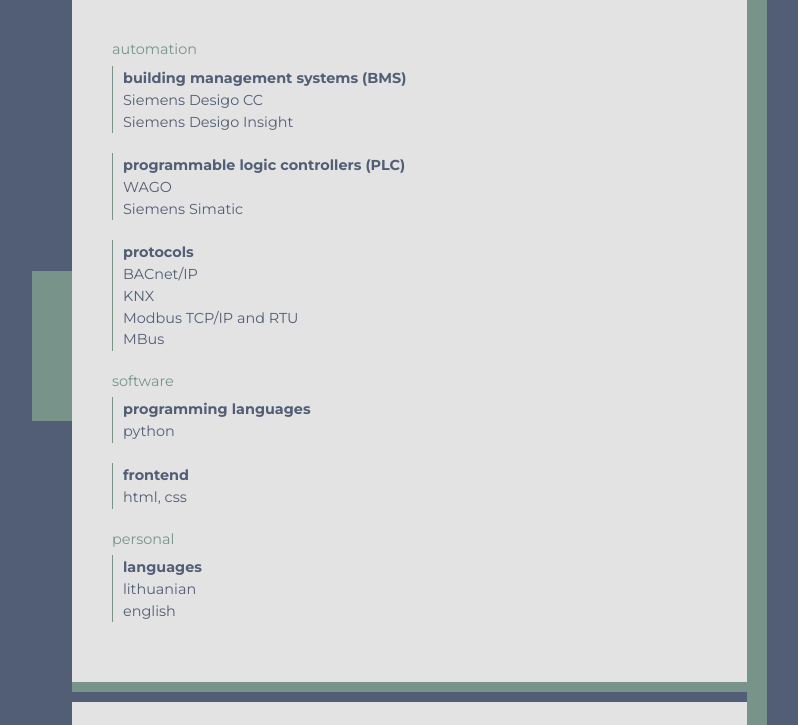
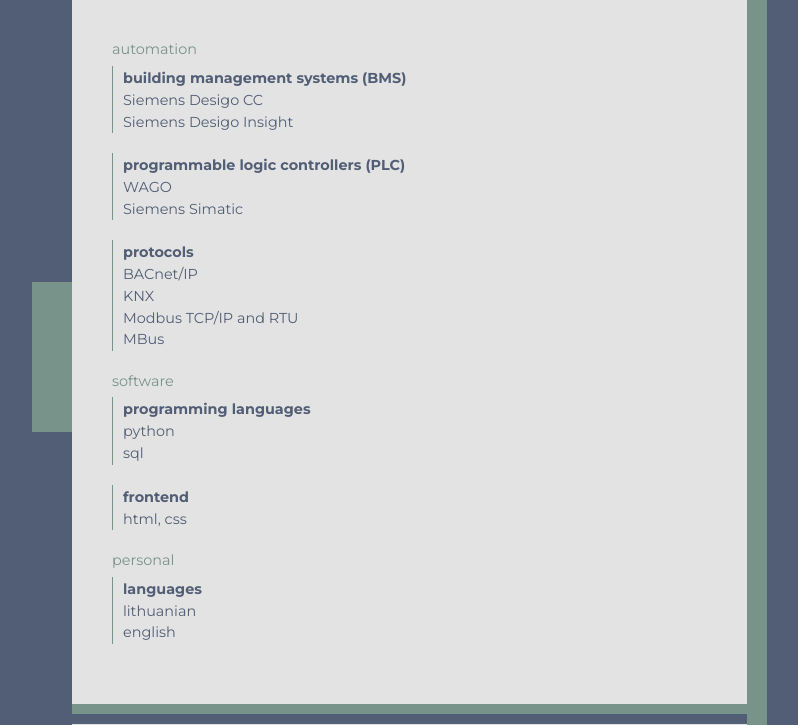
Before and after one commit to jaklau/portfolio, a Flask app: page / in a window 1280 px wide. Shown: the part 982-1707 px from the top of the page, without its empty margins (228-1026 px from the left). Run offline with Flask 2, Linux system fonts and the light colour scheme; some libraries are stand-ins or nearby versions.

Commit message:
added skill

```diff
--- a/templates/index.html
+++ b/templates/index.html
@@ -153,6 +153,7 @@
                 <div class="about-item">
                   <span class="about-item-text">programming languages</span>
                   <p class="about-item-subtext">python</p>
+                  <p class="about-item-subtext">sql</p>
                 </div>
                 <div class="about-item">
                   <span class="about-item-text">frontend</span>
```
